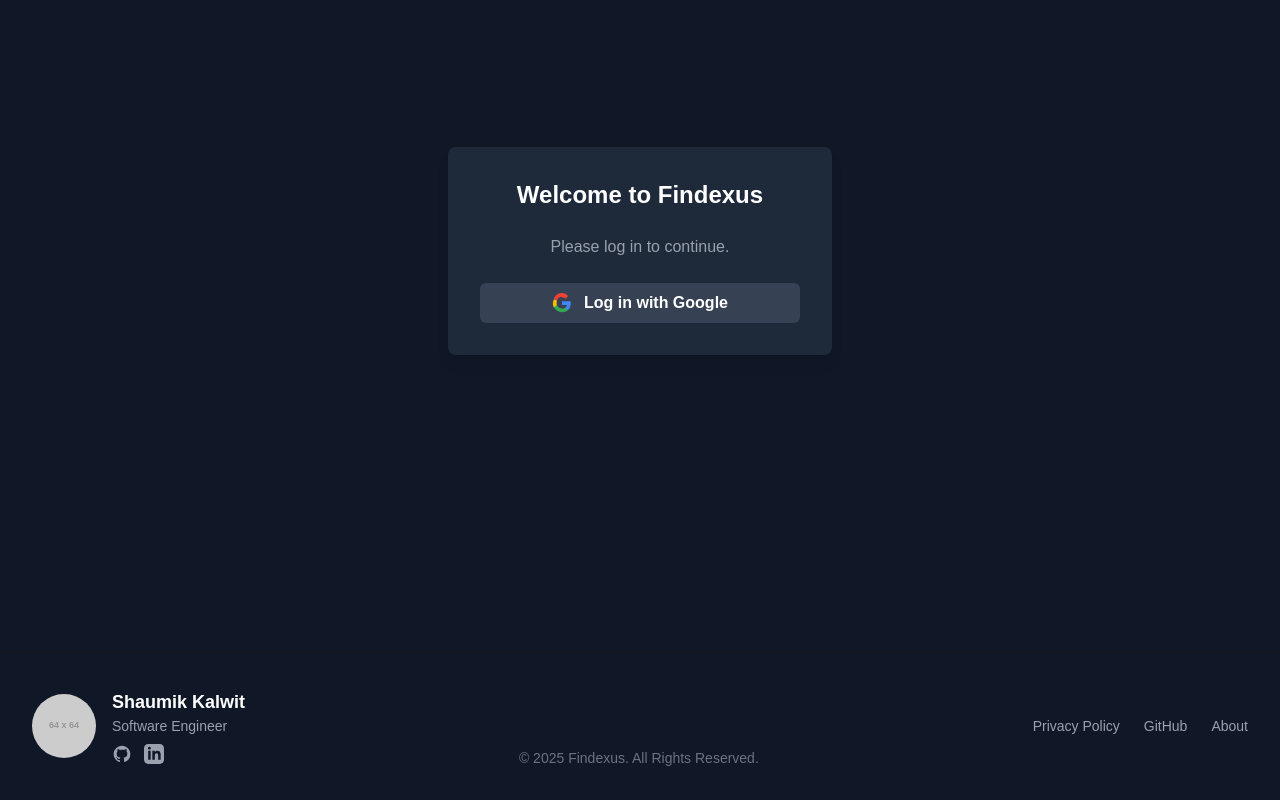
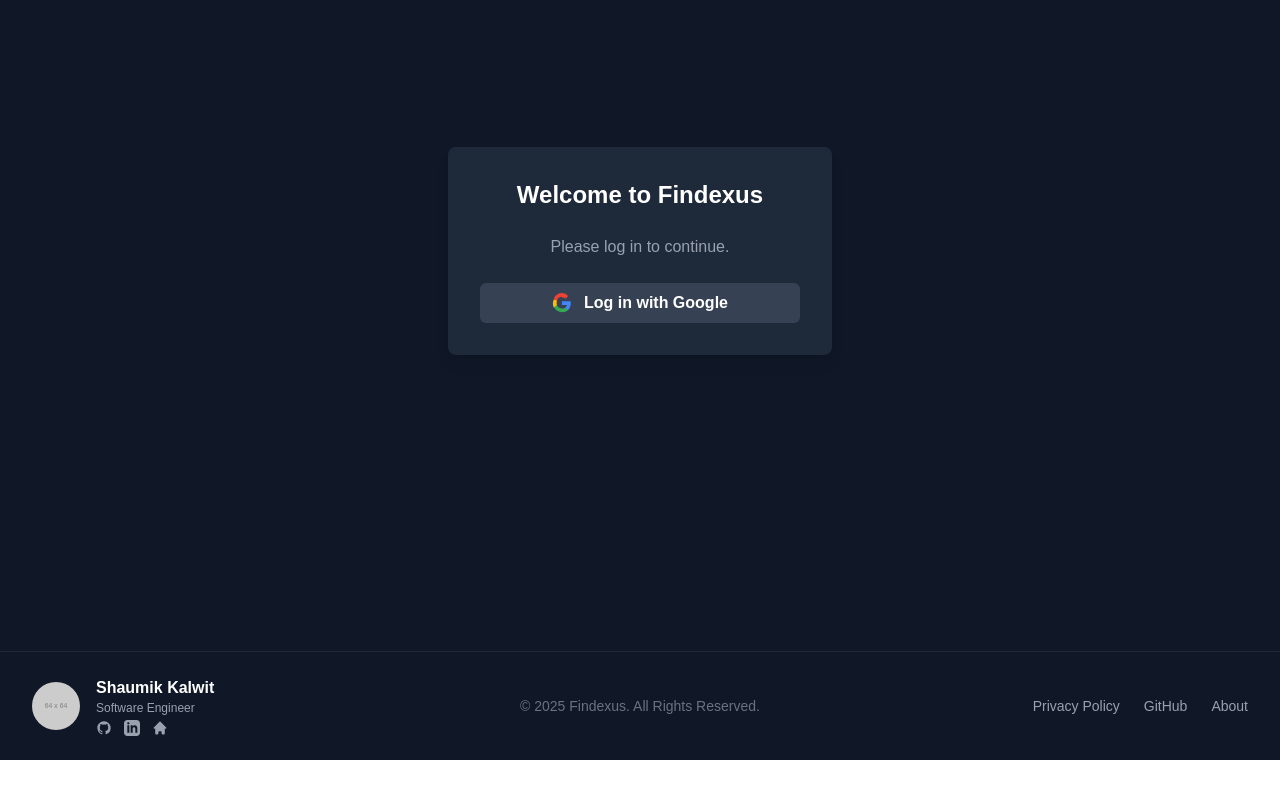
Before and after one commit to shaumikkalwit/Findexus, a Next.js app in the folder client/: page / in a window 1280 px wide. Shown: the part 206-1006 px from the top of the page. After the commit the page ends 966 px from the top, so only its background shows below. Built offline with nearby package versions, Linux system fonts and the light colour scheme; no server answers.

Commit message:
footer boiler done

```diff
--- a/client/src/components/Footer.tsx
+++ b/client/src/components/Footer.tsx
@@ -2,6 +2,7 @@
 
 import Link from 'next/link';
 
+// A simple component for the social/link icons
 const IconLink = ({ href, children }: { href: string, children: React.ReactNode }) => (
     <a href={href} target="_blank" rel="noopener noreferrer" className="text-gray-400 hover:text-white transition-colors">
         {children}
@@ -10,39 +11,41 @@ const IconLink = ({ href, children }: { href: string, children: React.ReactNode
 
 export default function Footer() {
     return (
-        <footer className="bg-gray-900 border-t border-white-800 mt-auto">
-            <div className="max-w-7xl mx-auto py-8 px-4 sm:px-6 lg:px-8">
-                <div className="flex flex-col md:flex-row items-center justify-between gap-6">
-                    {/* Left Side: Profile Card */}
+        <footer className="bg-gray-900 border-t border-gray-800 mt-auto">
+            <div className="max-w-7xl mx-auto py-6 px-4 sm:px-6 lg:px-8 flex items-center justify-between gap-6">
+
+                <div className="flex-1 flex justify-start">
                     <div className="flex items-center gap-4">
                         <img
-                            className="h-16 w-16 rounded-full object-cover"
+                            className="h-12 w-12 rounded-full object-cover"
                             src="https://placehold.co/64x64/2D3748/E2E8F0?text=SK" // Placeholder for the profile image
-                            alt="Kanishk Kacholia"
+                            alt="Shaumik Kalwit"
                         />
                         <div>
-                            <h3 className="text-lg font-semibold text-white">Shaumik Kalwit</h3>
-                            <p className="text-sm text-gray-400">Software Engineer</p>
-                            <div className="flex items-center gap-3 mt-2">
+                            <h3 className="text-base font-semibold text-white">Shaumik Kalwit</h3>
+                            <p className="text-xs text-gray-400">Software Engineer</p>
+                            <div className="flex items-center gap-3 mt-1">
                                 <IconLink href="https://github.com/shaumikkalwit">
-                                    <svg className="w-5 h-5" fill="currentColor" viewBox="0 0 24 24" aria-hidden="true"><path fillRule="evenodd" d="M12 2C6.477 2 2 6.477 2 12c0 4.418 2.865 8.168 6.839 9.49.5.092.682-.217.682-.482 0-.237-.009-.868-.014-1.703-2.782.605-3.369-1.343-3.369-1.343-.454-1.158-1.11-1.466-1.11-1.466-.908-.62.069-.608.069-.608 1.003.07 1.531 1.032 1.531 1.032.892 1.53 2.341 1.088 2.91.832.092-.647.35-1.088.636-1.338-2.22-.253-4.555-1.113-4.555-4.951 0-1.093.39-1.988 1.031-2.688-.103-.253-.446-1.272.098-2.65 0 0 .84-.27 2.75 1.026A9.564 9.564 0 0112 6.844c.85.004 1.705.115 2.504.337 1.909-1.296 2.747-1.027 2.747-1.027.546 1.378.203 2.398.1 2.651.64.7 1.03 1.595 1.03 2.688 0 3.848-2.338 4.695-4.566 4.943.359.308.678.92.678 1.855 0 1.338-.012 2.419-.012 2.747 0 .268.18.58.688.482A10.001 10.001 0 0022 12c0-5.523-4.477-10-10-10z" clipRule="evenodd" /></svg>
+                                    <svg className="w-4 h-4" fill="currentColor" viewBox="0 0 24 24" aria-hidden="true"><path fillRule="evenodd" d="M12 2C6.477 2 2 6.477 2 12c0 4.418 2.865 8.168 6.839 9.49.5.092.682-.217.682-.482 0-.237-.009-.868-.014-1.703-2.782.605-3.369-1.343-3.369-1.343-.454-1.158-1.11-1.466-1.11-1.466-.908-.62.069-.608.069-.608 1.003.07 1.531 1.032 1.531 1.032.892 1.53 2.341 1.088 2.91.832.092-.647.35-1.088.636-1.338-2.22-.253-4.555-1.113-4.555-4.951 0-1.093.39-1.988 1.031-2.688-.103-.253-.446-1.272.098-2.65 0 0 .84-.27 2.75 1.026A9.564 9.564 0 0112 6.844c.85.004 1.705.115 2.504.337 1.909-1.296 2.747-1.027 2.747-1.027.546 1.378.203 2.398.1 2.651.64.7 1.03 1.595 1.03 2.688 0 3.848-2.338 4.695-4.566 4.943.359.308.678.92.678 1.855 0 1.338-.012 2.419-.012 2.747 0 .268.18.58.688.482A10.001 10.001 0 0022 12c0-5.523-4.477-10-10-10z" clipRule="evenodd" /></svg>
                                 </IconLink>
                                 <IconLink href="https://linkedin.com/in/shaumikkalwit/">
-                                    <svg className="w-5 h-5" fill="currentColor" viewBox="0 0 24 24" aria-hidden="true"><path d="M19 0h-14c-2.761 0-5 2.239-5 5v14c0 2.761 2.239 5 5 5h14c2.762 0 5-2.239 5-5v-14c0-2.761-2.238-5-5-5zm-11 19h-3v-11h3v11zm-1.5-12.268c-.966 0-1.75-.79-1.75-1.764s.784-1.764 1.75-1.764 1.75.79 1.75 1.764-.783 1.764-1.75 1.764zm13.5 12.268h-3v-5.604c0-3.368-4-3.113-4 0v5.604h-3v-11h3v1.765c1.396-2.586 7-2.777 7 2.476v6.759z" /></svg>
+                                    <svg className="w-4 h-4" fill="currentColor" viewBox="0 0 24 24" aria-hidden="true"><path d="M19 0h-14c-2.761 0-5 2.239-5 5v14c0 2.761 2.239 5 5 5h14c2.762 0 5-2.239 5-5v-14c0-2.761-2.238-5-5-5zm-11 19h-3v-11h3v11zm-1.5-12.268c-.966 0-1.75-.79-1.75-1.764s.784-1.764 1.75-1.764 1.75.79 1.75 1.764-.783 1.764-1.75 1.764zm13.5 12.268h-3v-5.604c0-3.368-4-3.113-4 0v5.604h-3v-11h3v1.765c1.396-2.586 7-2.777 7 2.476v6.759z" /></svg>
+                                </IconLink>
+                                <IconLink href="/">
+                                     <svg className="w-4 h-4" fill="currentColor" viewBox="0 0 20 20" aria-hidden="true"><path d="M10.707 2.293a1 1 0 00-1.414 0l-7 7a1 1 0 001.414 1.414L4 10.414V17a1 1 0 001 1h2a1 1 0 001-1v-2a1 1 0 011-1h2a1 1 0 011 1v2a1 1 0 001 1h2a1 1 0 001-1v-6.586l.293.293a1 1 0 001.414-1.414l-7-7z"></path></svg>
                                 </IconLink>
                             </div>
                         </div>
                     </div>
+                </div>
 
-                    {/* Centered Copyright Section */}
-                    <div className="mt-8 pt-8 justify-center">
+                <div className="flex-1 text-center">
                     <p className="text-sm text-gray-500">
                         © 2025 Findexus. All Rights Reserved.
                     </p>
                 </div>
 
-                    {/* Right Side: Links */}
-                    <div className="text-center md:text-right">
+                <div className="flex-1 flex justify-end">
                     <div className="flex items-center justify-center md:justify-end gap-6">
                        <Link href="/privacy" className="text-sm text-gray-400 hover:text-white transition-colors">Privacy Policy</Link>
                        <a href="https://github.com" target="_blank" rel="noopener noreferrer" className="text-sm text-gray-400 hover:text-white transition-colors">GitHub</a>
@@ -50,8 +53,6 @@ export default function Footer() {
                     </div>
                 </div>
             </div>
-
-            </div>
         </footer>
     );
 }
```
Lines whose indentation alone changed are shown as unchanged.
